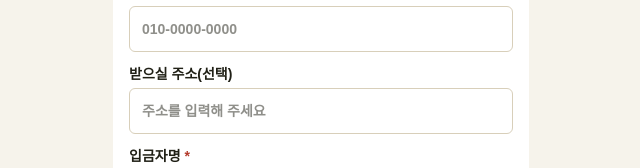
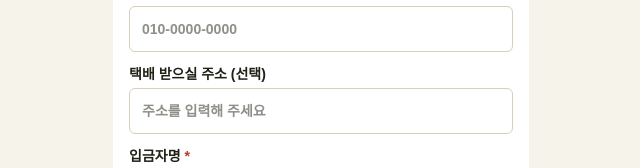
Before and after one commit to JinjeongMoon/grape-order-mobile, a React (Vite) app: page / in a window 1280 px wide. Shown: the part 1604-1772 px from the top of the page, without its empty margins (319-959 px from the left). Built offline with nearby package versions, Linux system fonts and the light colour scheme.

Commit message:
Rename delivery address field

```diff
--- a/app/page.tsx
+++ b/app/page.tsx
@@ -589,7 +589,7 @@ export default function Home() {
                 />
               </label>
               <label className="grid gap-1 text-sm font-bold">
-                받으실 주소(선택)
+                택배 받으실 주소 (선택)
                 <input
                   autoComplete="street-address"
                   className="rounded-md border border-[#d8cfba] px-3 py-3 text-base"
```
